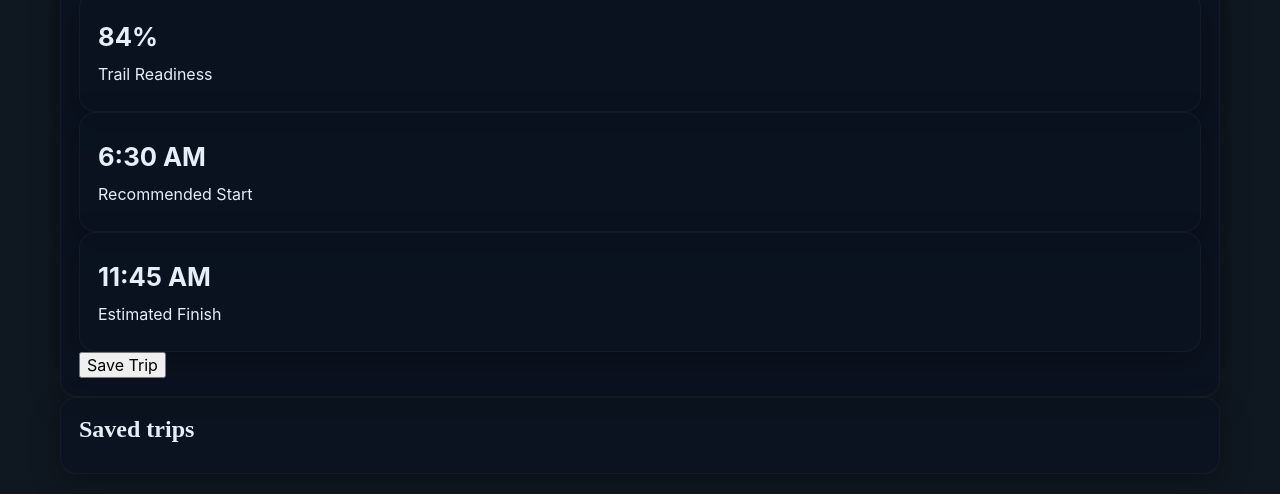
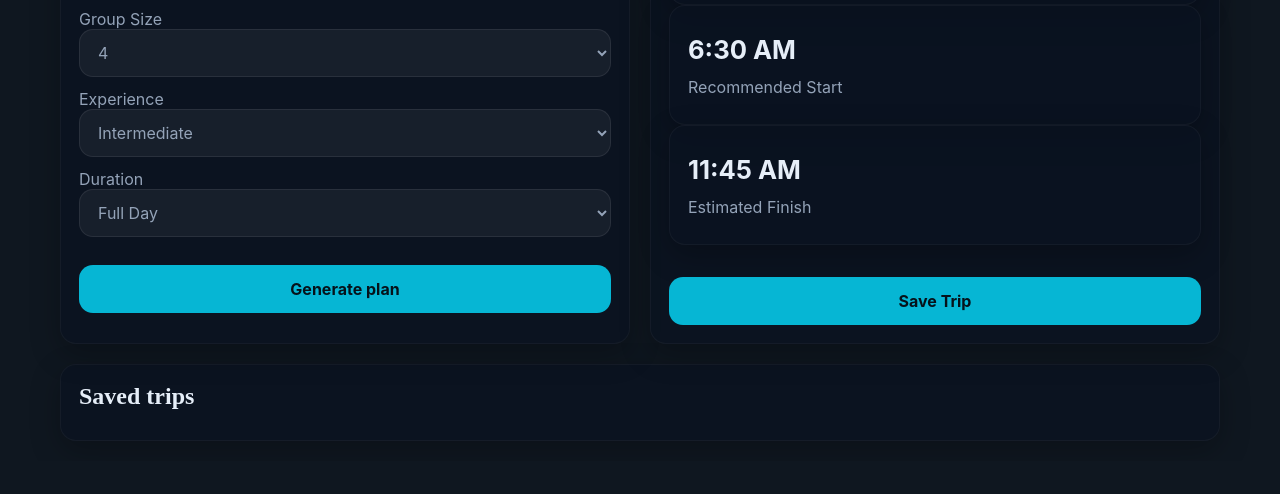
Before and after one commit to nash-dessin/nettleTrail, a plain HTML site: page tripPlan.html in a window 1280 px wide. Shown: the part 429-923 px from the top of the page. After the commit the page ends 890 px from the top, so only its background shows below. Drawn offline with Linux system fonts and the light colour scheme.

Commit message:
add planner grid and card styles for trip planning feature

```diff
--- a/styles.css
+++ b/styles.css
@@ -78,6 +78,16 @@ button, input, select { font: inherit; }
 .grid { display:grid; gap:16px; }
 .dashboard-grid { grid-template-columns: repeat(auto-fit,minmax(180px,1fr)); }
 
+.planner-grid { display:grid; grid-template-columns: repeat(auto-fit,minmax(280px,1fr)); gap:20px; margin-bottom:20px; }
+.planner-card label, .planner-card p, .planner-summary-card p { display:block; margin-bottom:12px; color:var(--muted); }
+.planner-card select, .planner-card input { width:100%; padding:12px 14px; border-radius:14px; border:1px solid rgba(255,255,255,0.08); background:rgba(255,255,255,0.05); color:inherit; }
+.planner-alerts { display:grid; gap:10px; margin-top:16px; }
+.planner-alert { padding:14px; border-radius:14px; background:rgba(56,189,248,0.12); border:1px solid rgba(56,189,248,0.25); color:#e0f2fe; }
+.primary-button { width:100%; padding:14px 18px; background:var(--primaryBlue); border:none; border-radius:14px; color:#06121a; font-weight:700; cursor:pointer; margin-top:16px; }
+.saved-trips-card { margin-top:20px; }
+.saved-trips { display:grid; gap:12px; }
+.small-card { min-height:100px; }
+.metric-meta { color:var(--muted); font-size:0.95rem; }
 .card, .checklist-card, .trail-card, .metric-card { background: rgba(11,18,32,0.72); border-radius:16px; padding:18px; box-shadow: 0 10px 30px rgba(0,0,0,0.25); border:1px solid rgba(255,255,255,0.04); }
 .card h2, .trail-card h2 { margin:0 0 12px; font-family: 'Roboto Slab', serif; }
 
```
